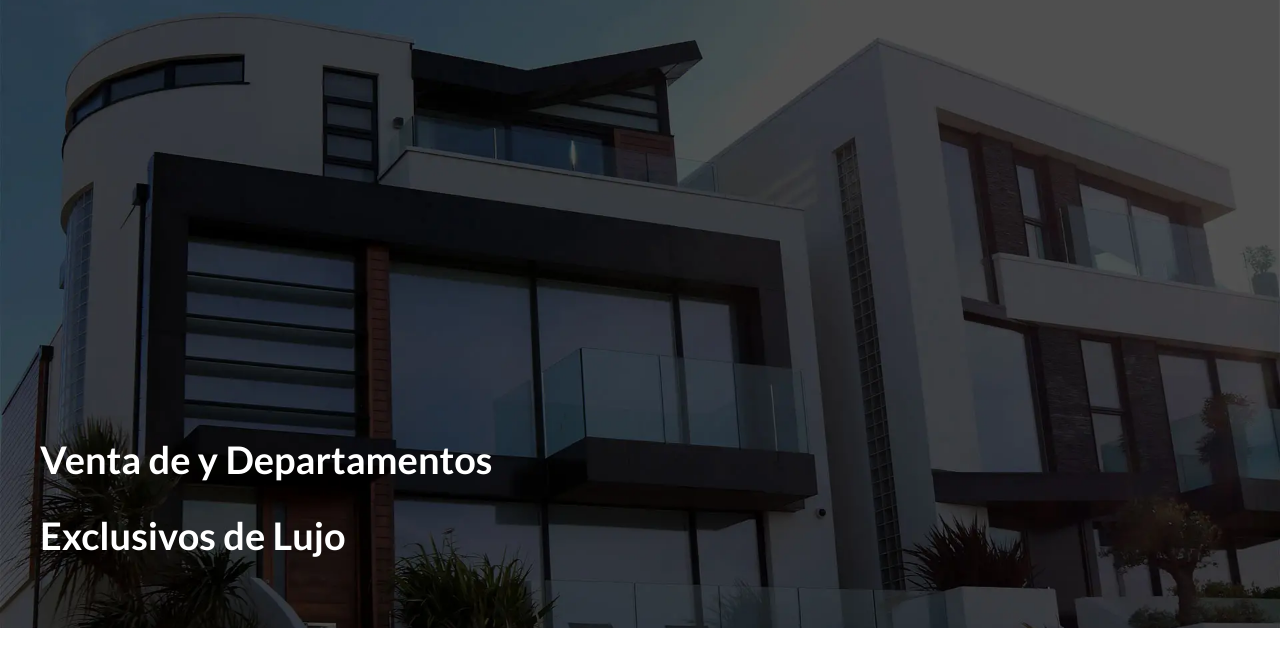
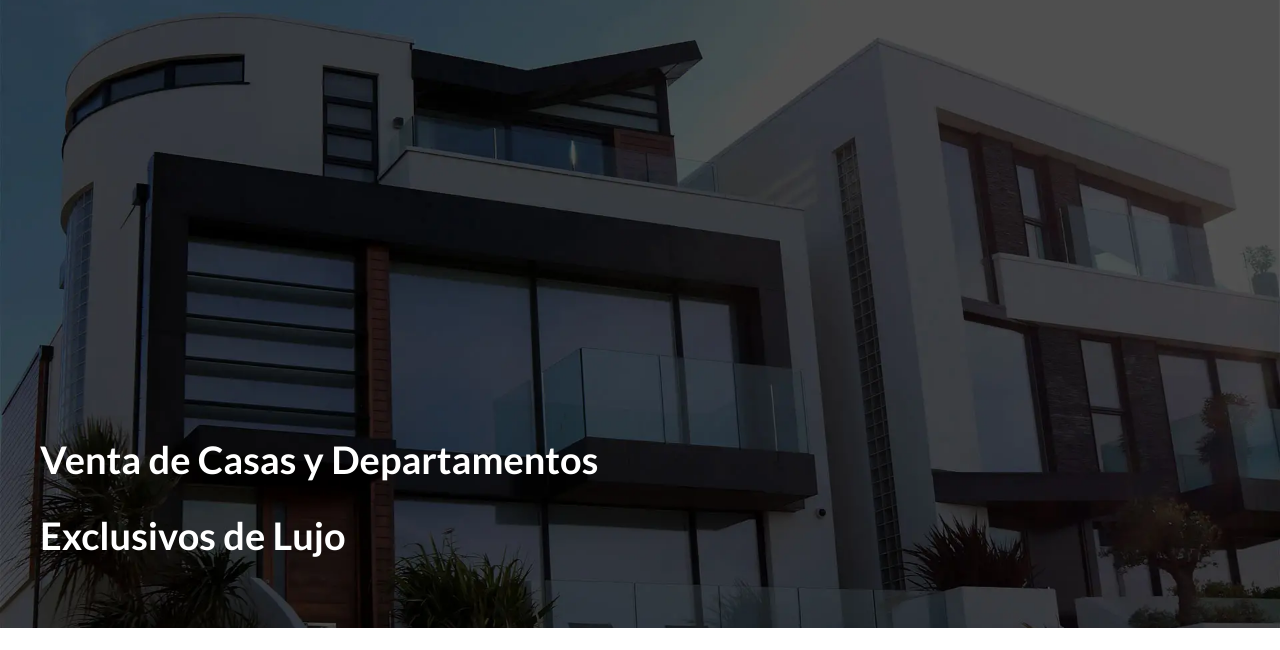
Before and after one commit to owhimrod/bienesraices_fin, a website: page index.html in a window 1280 px wide. Shown: the part 112-762 px from the top of the page. Drawn offline with Linux system fonts and the light colour scheme.

Commit message:
second commit

```diff
--- a/index.html
+++ b/index.html
@@ -35,7 +35,7 @@
             </div>
             <!--.barra-->
 
-            <h1>Venta de y Departamentos Exclusivos de Lujo</h1>
+            <h1>Venta de Casas y Departamentos Exclusivos de Lujo</h1>
         </div>
     </header>
 
```
